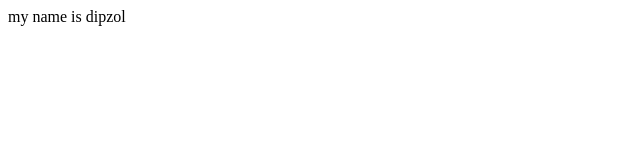
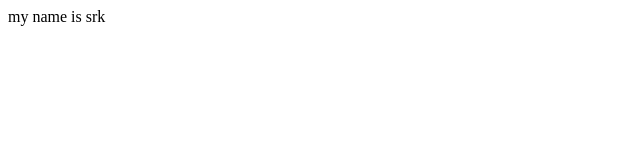
Before and after one commit to ratulparvez/restaurant-project, a plain HTML site: page index.html in a window 1280 px wide. Shown: the full height of the page, 0-640 px from the left. Drawn offline with Linux system fonts and the light colour scheme.

Commit message:
2nd change

```diff
--- a/index.html
+++ b/index.html
@@ -7,6 +7,6 @@
 <body>
 
     <p>
-        my name is dipzol
+        my name is srk
     </p>
 </body>
```
